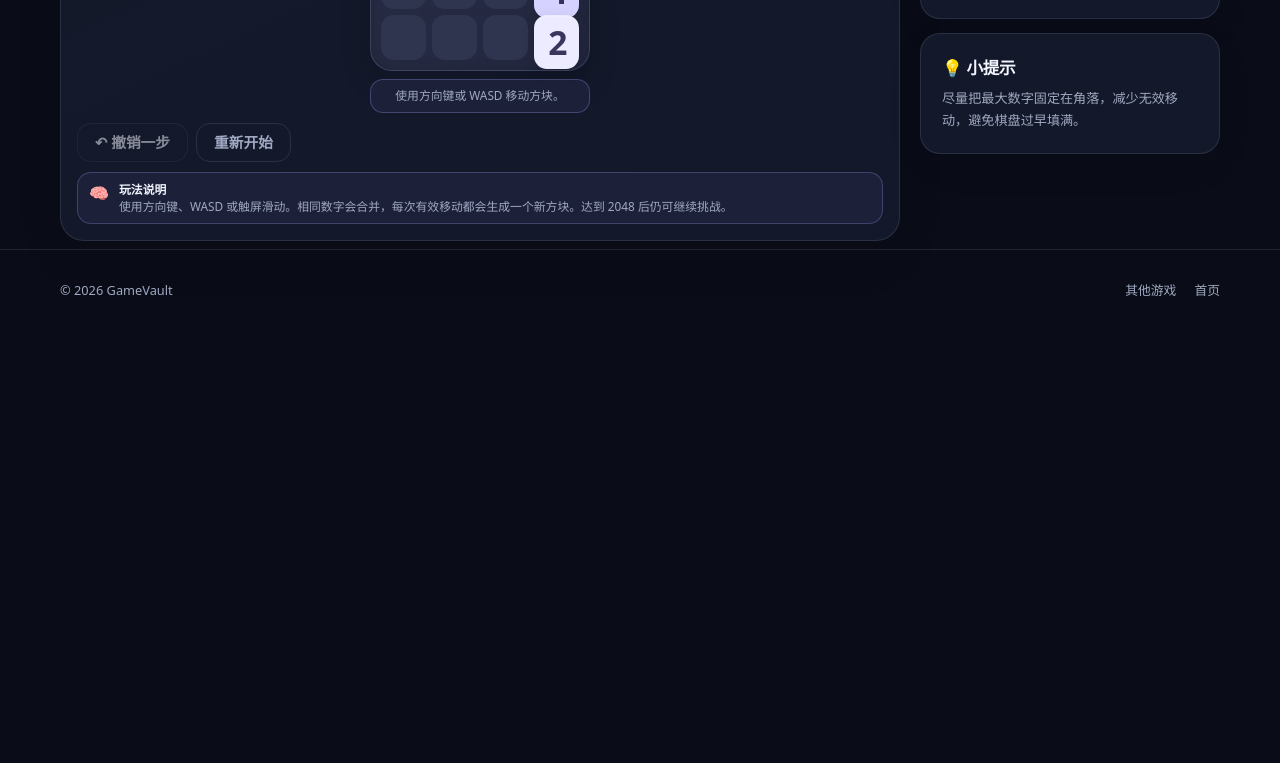
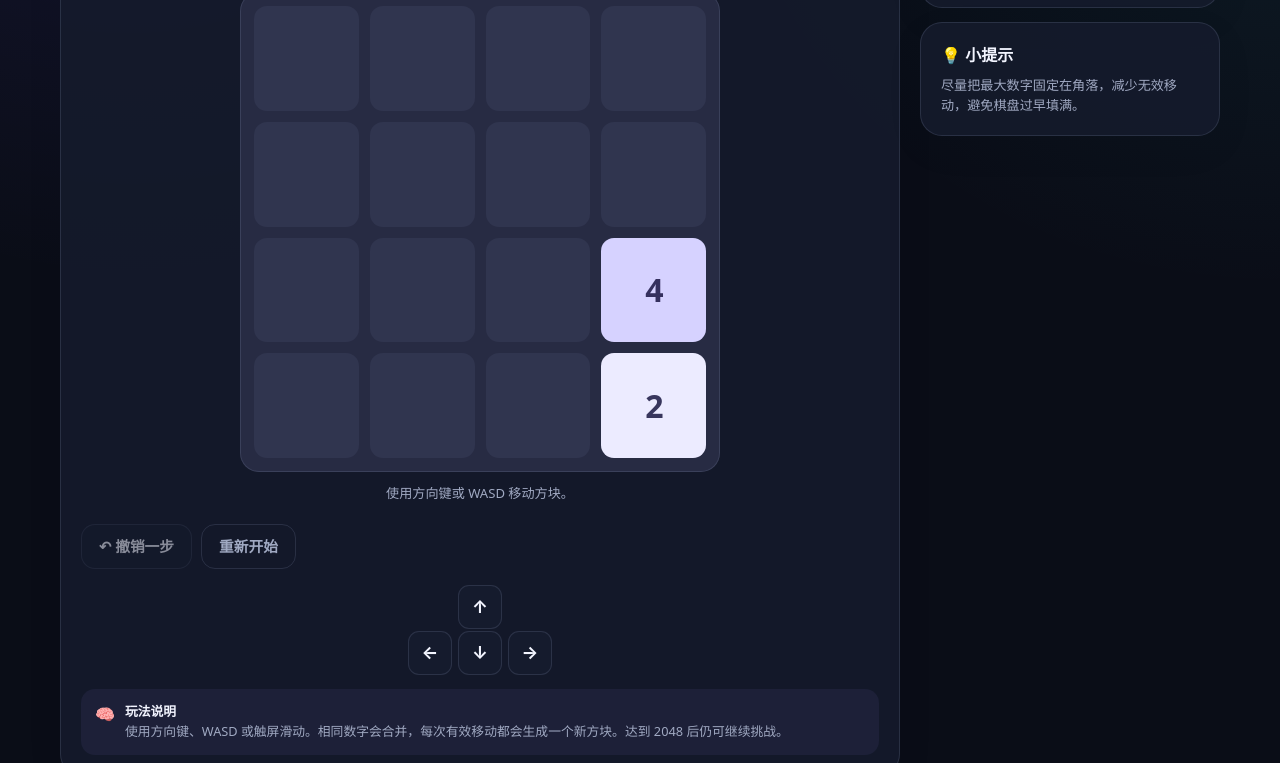
Before and after one commit to CaulKerMin/GameVault, a website: page frontend/games/2048/index.html in a window 1280 px wide. Shown: the part 479-1242 px from the top of the page. Before the commit the page ends 811 px from the top, so only its background shows below. Drawn offline with Linux system fonts and the light colour scheme; no server answers.

Commit message:
fix(ui): restore original game surfaces and square boards

```diff
--- a/frontend/games/2048/index.html
+++ b/frontend/games/2048/index.html
@@ -2,11 +2,11 @@
 <html lang="zh-CN" data-theme="dark">
 <head>
   <meta charset="utf-8"><meta name="viewport" content="width=device-width, initial-scale=1">
-  <meta name="theme-color" content="#0a0d17"><meta name="gamevault-ui-version" content="2.6.6"><meta name="description" content="玩经典 2048 数字合并游戏，挑战更高分数。">
+  <meta name="theme-color" content="#0a0d17"><meta name="gamevault-ui-version" content="2.6.7"><meta name="description" content="玩经典 2048 数字合并游戏，挑战更高分数。">
   <title>2048 — GameVault</title>
   <link rel="stylesheet" href="../../assets/css/styles.css">
   <link rel="stylesheet" href="../../assets/css/responsive-stage3.css">
-  <link rel="stylesheet" href="../../assets/css/game-stage4.css?v=2.6.6">
+  <link rel="stylesheet" href="../../assets/css/game-layout-stage6.css?v=2.6.7">
   <script src="../../assets/js/config.js" defer></script><script src="../../assets/js/api.js" defer></script><script src="../../assets/js/common.js" defer></script><script src="logic.js" defer></script><script src="game.js" defer></script>
 </head>
 <body data-game="2048">
```
